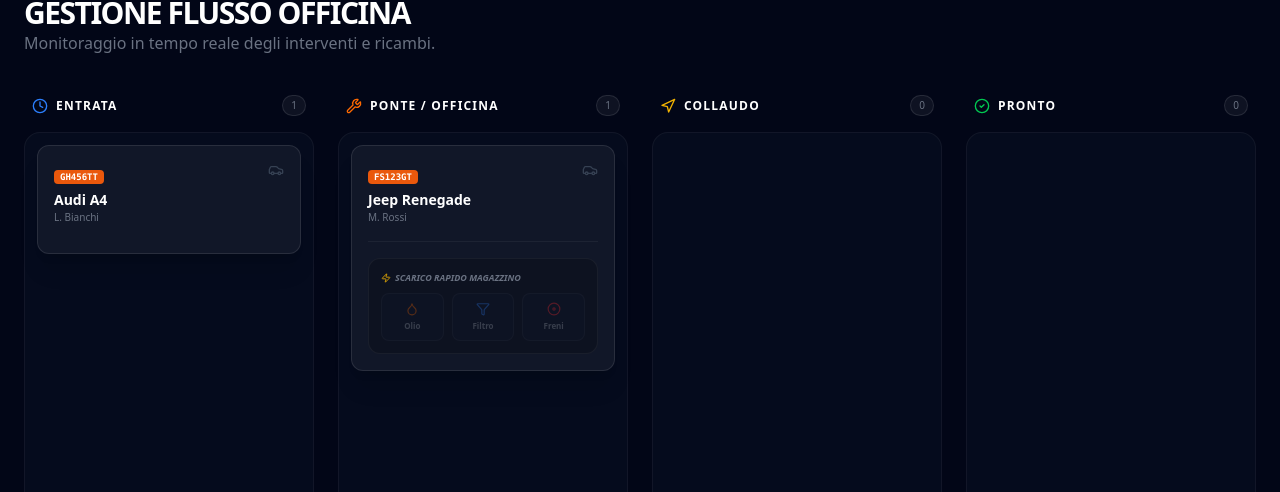
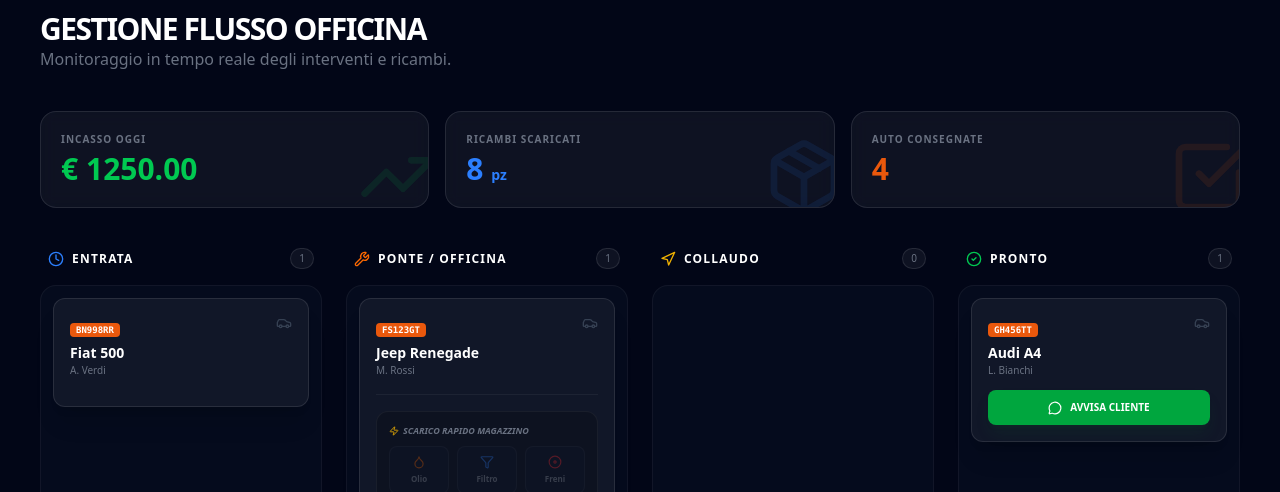
Before and after one commit to Looziolooz/officina-manager, a Next.js app: page /admin/dashboard in a window 1280 px wide. Shown: the part 109-601 px from the top of the page. Built offline with nearby package versions, Linux system fonts and the light colour scheme; no server answers.

Commit message:
feat: dashboard operativa completa con WhatsApp API, Daily Stats e fix UI

```diff
--- /dev/null
+++ b/src/app/actions/notifications.ts
@@ -0,0 +1,12 @@
+"use server";
+
+export async function sendWhatsAppNotification(phone: string, customerName: string, vehicle: string) {
+  const message = `Ciao ${customerName}, sono Giovanni di GT Service. Ti avviso che la tua ${vehicle} è pronta per il ritiro! Ci trovi in officina fino alle 18:30.`;
+  const encodedMessage = encodeURIComponent(message);
+
+  // Pulizia numero di telefono (rimozione spazi o caratteri speciali)
+  const cleanPhone = phone.replace(/\D/g, "");
+  const finalPhone = cleanPhone.startsWith("39") ? cleanPhone : `39${cleanPhone}`;
+
+  return `https://wa.me/${finalPhone}?text=${encodedMessage}`;
+}
--- a/src/app/admin/dashboard/page.tsx
+++ b/src/app/admin/dashboard/page.tsx
@@ -1,8 +1,20 @@
 "use client";
 import { motion } from "framer-motion";
-import { Clock, CheckCircle2, Wrench, Navigation, Car } from "lucide-react";
+import {
+  Clock,
+  CheckCircle2,
+  Wrench,
+  Navigation,
+  Car,
+  MessageCircle,
+  TrendingUp,
+  Package,
+  CheckSquare
+} from "lucide-react";
 import QuickInventory from "@/components/admin/QuickInventory";
+import { sendWhatsAppNotification } from "@/app/actions/notifications";
 
+// Definizione colonne e stati
 const columns = [
   { id: "ACCETTAZIONE", label: "Entrata", icon: <Clock size={16} className="text-blue-500" /> },
   { id: "IN_LAVORAZIONE", label: "Ponte / Officina", icon: <Wrench size={16} className="text-orange-500" /> },
@@ -10,20 +22,58 @@ const columns = [
   { id: "PRONTO", label: "Pronto", icon: <CheckCircle2 size={16} className="text-green-500" /> },
 ];
 
-// Esempio dati (verranno poi caricati dal DB con un'action)
+// Dati mockati (da collegare a database via Server Action in futuro)
 const jobs = [
-  { id: "clmq123", plate: "FS123GT", model: "Jeep Renegade", status: "IN_LAVORAZIONE", owner: "M. Rossi" },
-  { id: "clmq456", plate: "GH456TT", model: "Audi A4", status: "ACCETTAZIONE", owner: "L. Bianchi" },
+  { id: "clmq1", plate: "FS123GT", model: "Jeep Renegade", status: "IN_LAVORAZIONE", owner: "M. Rossi", phone: "3331122334" },
+  { id: "clmq2", plate: "GH456TT", model: "Audi A4", status: "PRONTO", owner: "L. Bianchi", phone: "3409988776" },
+  { id: "clmq3", plate: "BN998RR", model: "Fiat 500", status: "ACCETTAZIONE", owner: "A. Verdi", phone: "3285566443" },
 ];
+
+const dailyStats = {
+  revenue: 1250.00,
+  partsUsed: 8,
+  jobsDone: 4
+};
 
 export default function KanbanDashboard() {
   return (
-    <div className="min-h-screen bg-background p-6">
+    <div className="min-h-screen bg-background p-6 lg:p-10">
       <header className="mb-10">
         <h1 className="text-3xl font-bold text-white tracking-tighter uppercase">Gestione Flusso Officina</h1>
         <p className="text-gray-500">Monitoraggio in tempo reale degli interventi e ricambi.</p>
       </header>
 
+      {/* SEZIONE STATISTICHE GIORNALIERE - VERSIONA CANONICA */}
+<div className="grid grid-cols-1 md:grid-cols-3 gap-4 mb-10">
+  {/* Incasso */}
+  <div className="bg-white/5 border border-white/10 p-5 rounded-2xl backdrop-blur-sm relative overflow-hidden group">
+    <div className="absolute -right-2.5 -bottom-2.5 opacity-10 group-hover:scale-110 transition-transform">
+      <TrendingUp size={80} className="text-green-500" />
+    </div>
+    <div className="text-gray-500 text-[10px] uppercase font-bold tracking-widest mb-1">Incasso Oggi</div>
+    <div className="text-3xl font-bold text-green-500">€ {dailyStats.revenue.toFixed(2)}</div>
+  </div>
+
+  {/* Ricambi */}
+  <div className="bg-white/5 border border-white/10 p-5 rounded-2xl backdrop-blur-sm relative overflow-hidden group">
+    <div className="absolute -right-2.5 -bottom-2.5 opacity-10 group-hover:scale-110 transition-transform">
+      <Package size={80} className="text-blue-500" />
+    </div>
+    <div className="text-gray-500 text-[10px] uppercase font-bold tracking-widest mb-1">Ricambi Scaricati</div>
+    <div className="text-3xl font-bold text-blue-500">{dailyStats.partsUsed} <span className="text-sm">pz</span></div>
+  </div>
+
+  {/* Consegnate */}
+  <div className="bg-white/5 border border-white/10 p-5 rounded-2xl backdrop-blur-sm relative overflow-hidden group">
+    <div className="absolute -right-2.5 -bottom-2.5 opacity-10 group-hover:scale-110 transition-transform">
+      <CheckSquare size={80} className="text-primary" />
+    </div>
+    <div className="text-gray-500 text-[10px] uppercase font-bold tracking-widest mb-1">Auto Consegnate</div>
+    <div className="text-3xl font-bold text-primary">{dailyStats.jobsDone}</div>
+  </div>
+</div>
+
+      {/* KANBAN BOARD */}
       <div className="grid grid-cols-1 md:grid-cols-2 lg:grid-cols-4 gap-6 items-start">
         {columns.map((col) => (
           <div key={col.id} className="flex flex-col gap-4">
@@ -40,7 +90,7 @@ export default function KanbanDashboard() {
                 <motion.div
                   key={job.id}
                   layoutId={job.id}
-                  className="bg-white/5 border border-white/10 p-4 rounded-xl shadow-xl hover:bg-white/[0.07] transition-colors"
+                  className="bg-white/5 border border-white/10 p-4 rounded-xl shadow-xl hover:bg-white/[0.07] transition-all"
                 >
                   <div className="flex justify-between items-start mb-3">
                     <div>
@@ -53,11 +103,24 @@ export default function KanbanDashboard() {
                     <Car size={16} className="text-gray-700" />
                   </div>
 
-                  {/* POS INTEGRATO SOLO PER AUTO SUL PONTE */}
+                  {/* POS INTEGRATO PER AUTO SUL PONTE */}
                   {col.id === "IN_LAVORAZIONE" && (
                     <div className="mt-4 border-t border-white/5 pt-4">
                       <QuickInventory jobId={job.id} />
                     </div>
+                  )}
+
+                  {/* TASTO WHATSAPP PER AUTO PRONTE */}
+                  {col.id === "PRONTO" && (
+                    <button
+                      onClick={async () => {
+                        const url = await sendWhatsAppNotification(job.phone, job.owner, job.model);
+                        window.open(url, "_blank");
+                      }}
+                      className="mt-3 w-full bg-green-600 hover:bg-green-700 text-white text-[10px] font-bold py-2.5 rounded-lg flex items-center justify-center gap-2 transition-all shadow-lg shadow-green-900/20"
+                    >
+                      <MessageCircle size={14} /> AVVISA CLIENTE
+                    </button>
                   )}
                 </motion.div>
               ))}
```
